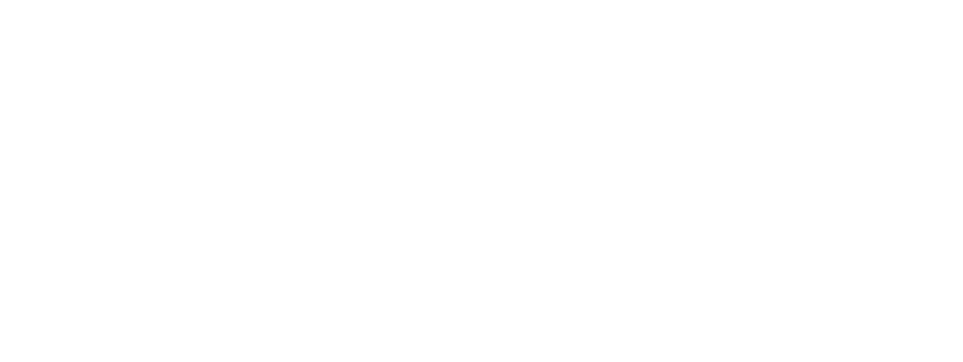
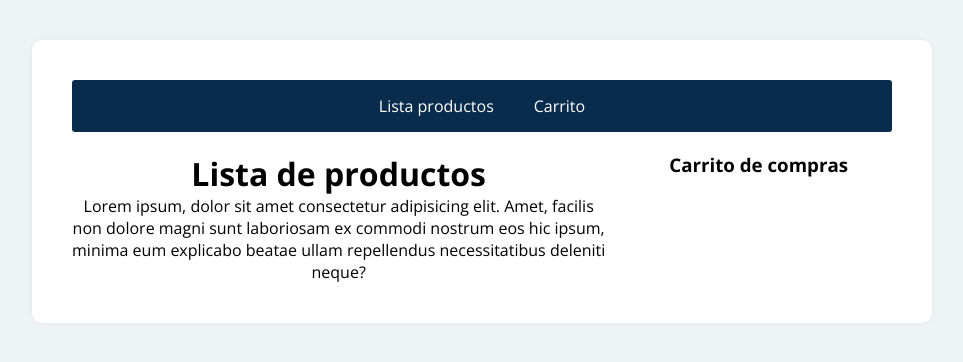
Before and after one commit to Group-NGC/NGC-Shop, a React (Create React App) app in the folder shop_ngc/: page / in a window 1280 px wide. Shown: the top 362 px of the page, without its empty margins (108-1071 px from the left). Built offline with nearby package versions, Linux system fonts and the light colour scheme.

Commit message:
se aplica NavLink, Routes y styled components, se crea una vista y dos botones

```diff
--- a/shop_ngc/package.json
+++ b/shop_ngc/package.json
@@ -8,7 +8,9 @@
     "@testing-library/user-event": "^13.5.0",
     "react": "^18.2.0",
     "react-dom": "^18.2.0",
-    "react-scripts": "5.0.1",
+    "react-router-dom": "^6.4.2",
+    "react-scripts": "^5.0.1",
+    "styled-components": "^5.3.6",
     "web-vitals": "^2.1.4"
   },
   "scripts": {
--- a/shop_ngc/src/App.js
+++ b/shop_ngc/src/App.js
@@ -1,11 +1,63 @@
 import './App.css';
+import React from 'react';
+import styled from 'styled-components'
+import {NavLink, Routes, Route} from 'react-router-dom'
+import Componente1 from './components/componente1';
+import Componente2 from './components/componente2';
 
 function App() {
   return (
     <div className="App">
+      <Contenedor>
+       <Menu>
+          <NavLink to="/">Lista productos</NavLink>
+          <NavLink to="/carrito" >Carrito</NavLink>
+        </Menu>
+        <main>
+          <Routes>
+            <Route path="/" element={<Componente1/>}></Route>
+            <Route path="/carrito" element={<Componente2/>}></Route>
 
+          </Routes>
+        </main>
+        <aside>
+          <h3>Carrito de compras</h3>
+        </aside>
+      </Contenedor>
     </div>
   );
 }
 
+const Contenedor = styled.div`
+    max-width: 1000px;
+    padding: 40px;
+    width: 90%;
+    display: grid;
+    gap: 20px;
+    grid-template-columns: 2fr 1fr;
+    background: #fff;
+    margin: 40px 0;
+    border-radius: 10px;
+    box-shadow: 0px 0px 5px rgba(129, 129, 129, 0.1);
+`;
+
+const Menu = styled.nav`
+    width: 100%;
+    text-align: center;
+    background: #092c4c;
+    grid-column: span 2;
+    border-radius: 3px;
+
+    a {
+        color: #fff;
+        display: inline-block;
+        padding: 15px 20px;
+    }
+
+    a:hover {
+        background: #1d85e8;
+        text-decoration: none;
+    }
+`;
+
 export default App;
--- a/shop_ngc/src/components/componente1.js
+++ b/shop_ngc/src/components/componente1.js
@@ -0,0 +1,12 @@
+import React from 'react';
+
+const Componente1 = () => {
+    return (
+        <div>
+            <h1>Lista de productos</h1>
+            <p>Lorem ipsum, dolor sit amet consectetur adipisicing elit. Amet, facilis non dolore magni sunt laboriosam ex commodi nostrum eos hic ipsum, minima eum explicabo beatae ullam repellendus necessitatibus deleniti neque?</p>
+        </div>
+     );
+}
+
+export default Componente1;
--- a/shop_ngc/src/components/componente2.js
+++ b/shop_ngc/src/components/componente2.js
@@ -0,0 +1,12 @@
+import React from 'react';
+
+const Componente2 = () => {
+    return (
+        <div>
+            <h1>Carrito</h1>
+            <p>Lorem ipsum dolor sit amet consectetur adipisicing elit. Numquam, expedita. Ad nulla illo aut, deleniti eius tenetur, laborum accusamus culpa totam nihil eveniet velit! Sit, nisi? Corrupti non eaque at.</p>
+        </div>
+     );
+}
+
+export default Componente2;
--- a/shop_ngc/src/index.css
+++ b/shop_ngc/src/index.css
@@ -1,13 +1,25 @@
-body {
-  margin: 0;
-  font-family: -apple-system, BlinkMacSystemFont, 'Segoe UI', 'Roboto', 'Oxygen',
-    'Ubuntu', 'Cantarell', 'Fira Sans', 'Droid Sans', 'Helvetica Neue',
-    sans-serif;
-  -webkit-font-smoothing: antialiased;
-  -moz-osx-font-smoothing: grayscale;
+@import url('https://fonts.googleapis.com/css2?family=Open+Sans:wght@400;600;700&display=swap');
+
+* {
+	margin: 0;
+	padding: 0;
+	box-sizing: border-box;
 }
 
-code {
-  font-family: source-code-pro, Menlo, Monaco, Consolas, 'Courier New',
-    monospace;
+body {
+	background: #EEF3F5;
+	font-family: 'Open Sans', sans-serif;
 }
+
+#root {
+	display: flex;
+	justify-content: center;
+}
+
+a {
+	text-decoration: none;
+}
+
+a:hover {
+	text-decoration: underline;
+}
--- a/shop_ngc/src/index.js
+++ b/shop_ngc/src/index.js
@@ -2,11 +2,14 @@ import React from 'react';
 import ReactDOM from 'react-dom/client';
 import './index.css';
 import App from './App';
+import { BrowserRouter } from 'react-router-dom';
 
 
 const root = ReactDOM.createRoot(document.getElementById('root'));
 root.render(
   <React.StrictMode>
-    <App />
+    <BrowserRouter>
+      <App />
+    </BrowserRouter>
   </React.StrictMode>
 );
```
Also changed, not shown: 1 other file (tests, documents, lock files or other folders).
